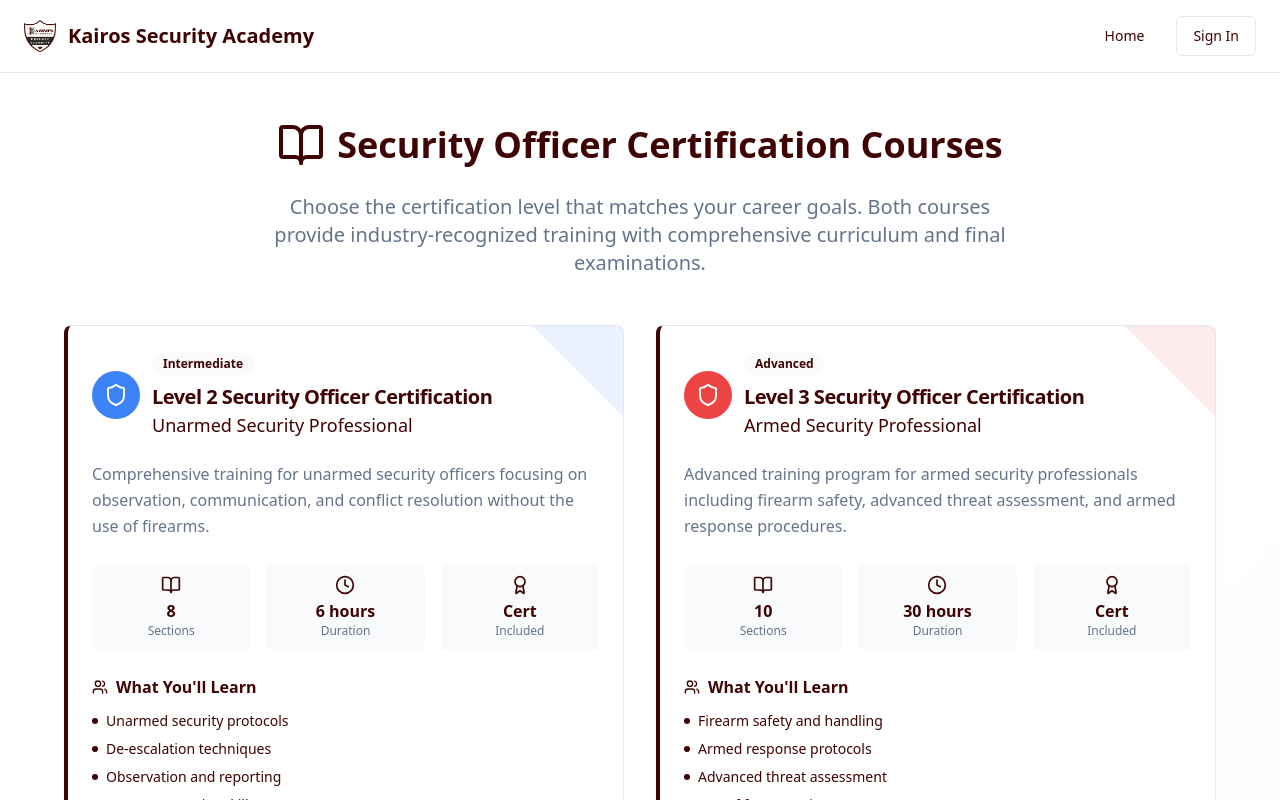
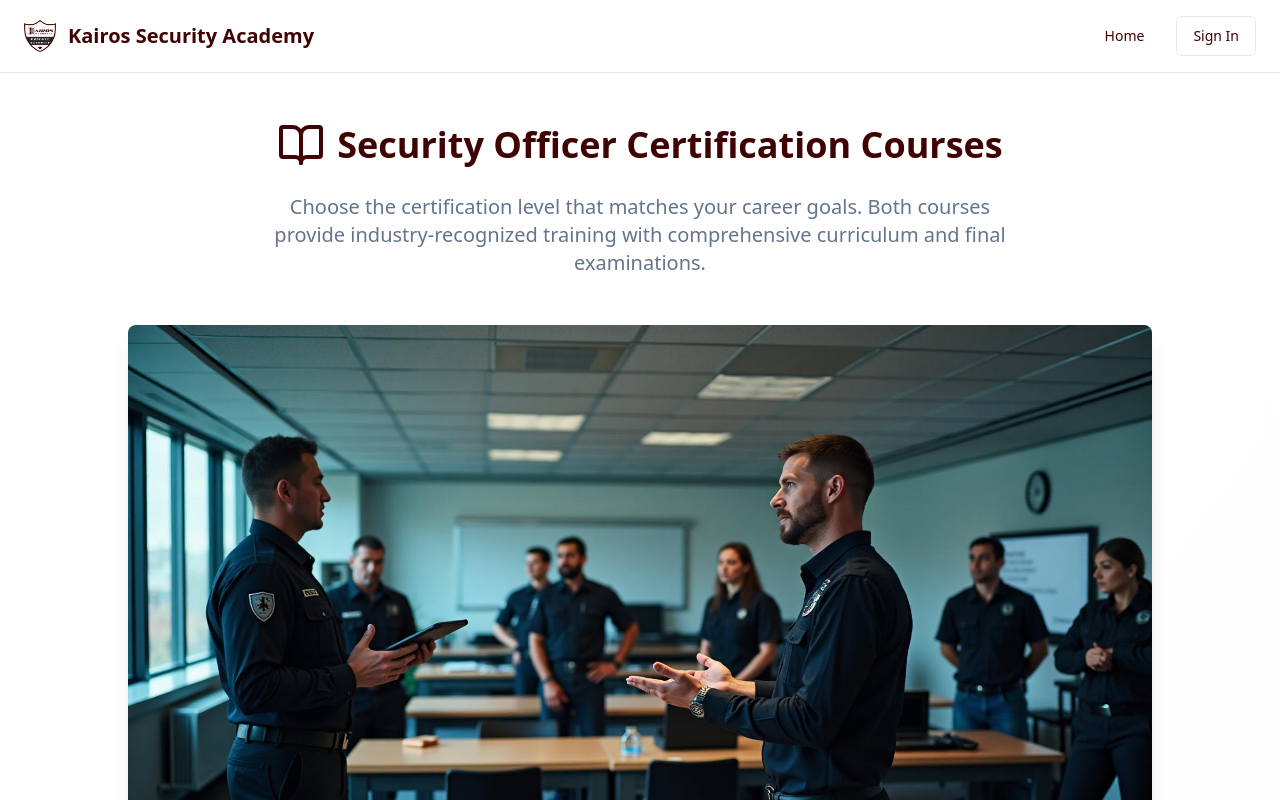
Before and after one commit to rrosee12328-bit/kairos-quizmaster-course, a React (Vite) app: page /courses in a window 1280 px wide. Shown: the top 800 px of the page. Built offline with nearby package versions, Linux system fonts and the light colour scheme; the HTML template or start-up script is replaced by a standard one.

Commit message:
Add image to courses page

```diff
--- a/src/pages/Courses.tsx
+++ b/src/pages/Courses.tsx
@@ -8,6 +8,7 @@ import { supabase } from "@/integrations/supabase/client";
 import { User } from "@supabase/supabase-js";
 import { toast } from "sonner";
 import kairosLogo from "@/assets/kairos-logo.png";
+import securityTrainingImage from "@/assets/security-training-courses.jpg";
 
 const Courses = () => {
   const [user, setUser] = useState<User | null>(null);
@@ -141,6 +142,15 @@ const Courses = () => {
           </p>
         </div>
 
+        {/* Hero Image */}
+        <div className="mb-16 rounded-lg overflow-hidden shadow-xl max-w-5xl mx-auto">
+          <img
+            src={securityTrainingImage}
+            alt="Security Training Courses"
+            className="w-full h-auto object-cover"
+          />
+        </div>
+
         {/* Course Cards */}
         <div className="grid lg:grid-cols-2 gap-8 max-w-6xl mx-auto">
           {courses.map((course) => (
```
Also changed, not shown: src/assets/security-training-courses.jpg (added).
